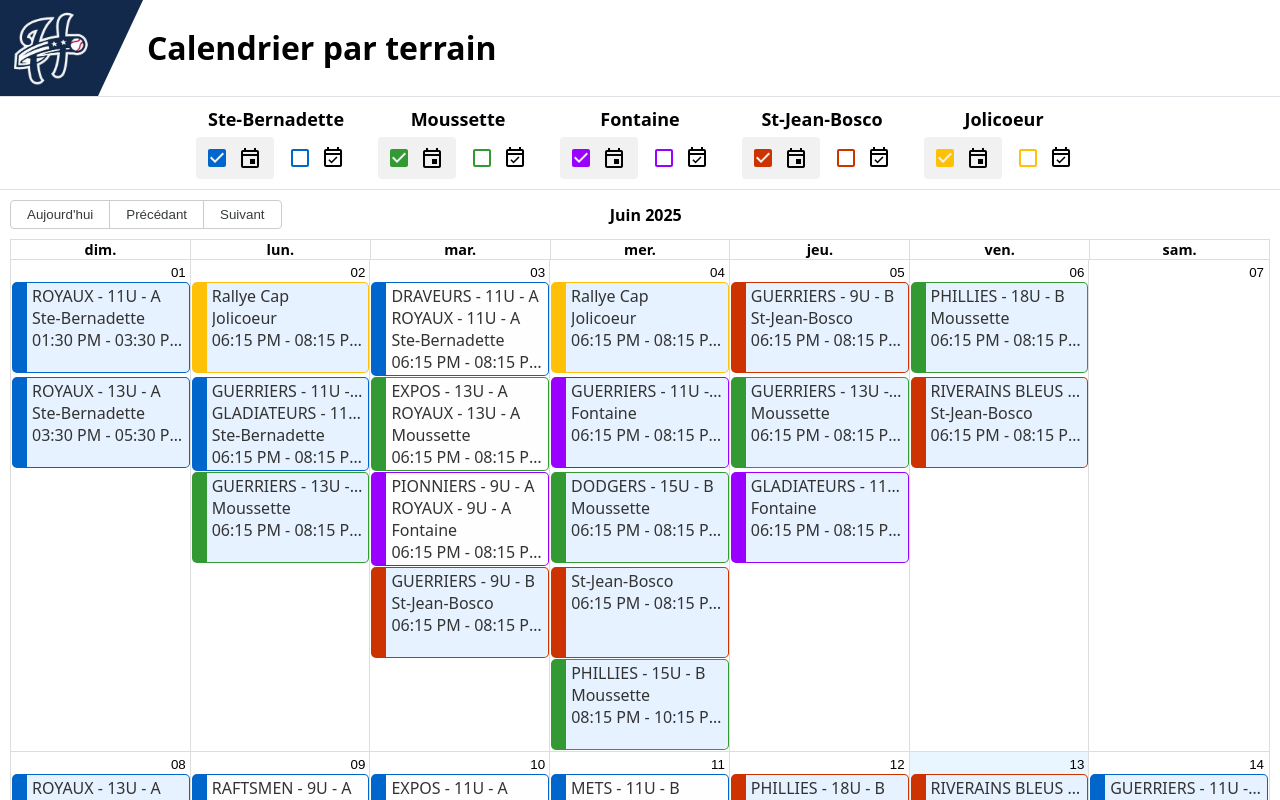
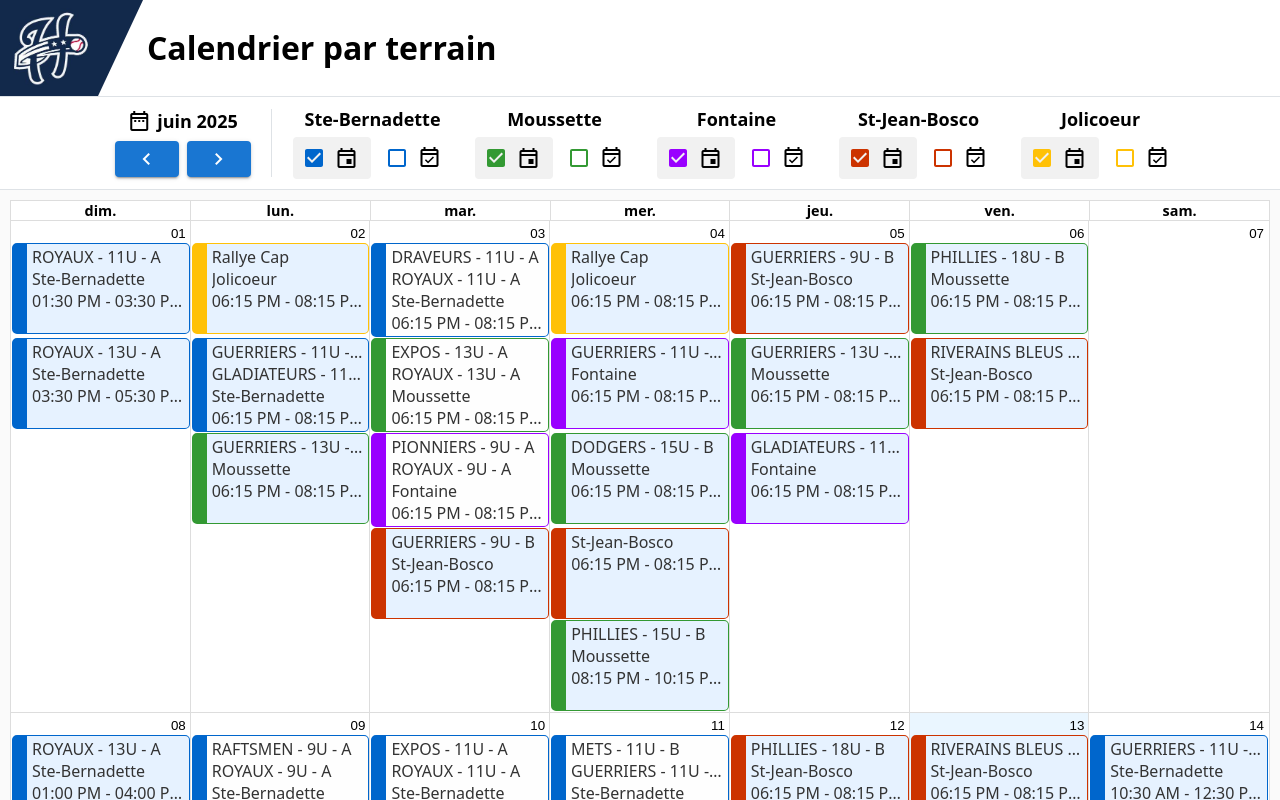
Before and after one commit to jcgauthier1979/baseball-calendar, a React (Vite) app: page / in a window 1280 px wide. Shown: the top 800 px of the page. Built offline with nearby package versions, Linux system fonts and the light colour scheme.

Commit message:
Move month nav to main menu.

```diff
--- a/src/App.tsx
+++ b/src/App.tsx
@@ -1,8 +1,8 @@
 import React, { useEffect, useState } from "react";
-import { Calendar, Views, type View } from "react-big-calendar";
+import { Calendar, Views, type NavigateAction, type View } from "react-big-calendar";
 import "react-big-calendar/lib/css/react-big-calendar.css";
 import Checkbox from '@mui/material/Checkbox';
-import { FormControlLabel, FormGroup } from "@mui/material";
+import { Button, FormControlLabel, FormGroup } from "@mui/material";
 import * as Consts from "./utils/consts";
 import * as Types from "./utils/types";
 import * as Helpers from "./utils/helpers";
@@ -192,6 +192,28 @@ function App() {
     setView(view);
   };
 
+    const handleNavigate = (action: NavigateAction) => {
+    let newDate = new Date(date);
+
+    switch (action) {
+      case 'NEXT':
+        if (view === 'month') newDate.setMonth(newDate.getMonth() + 1);
+        if (view === 'week') newDate.setDate(newDate.getDate() + 7);
+        if (view === 'day') newDate.setDate(newDate.getDate() + 1);
+        break;
+      case 'PREV':
+        if (view === 'month') newDate.setMonth(newDate.getMonth() - 1);
+        if (view === 'week') newDate.setDate(newDate.getDate() - 7);
+        if (view === 'day') newDate.setDate(newDate.getDate() - 1);
+        break;
+      case 'TODAY':
+        newDate = new Date();
+        break;
+    }
+
+    setDate(newDate);
+  };
+
   const toggleMenu = () => {
     setShowMenu(!showMenu);
   };
@@ -222,6 +244,21 @@ function App() {
       </div>
       <div id="filters" className={(showMenu ? 'h-menu-open ' : '') + (isSticky ? 'sticky ' : '')}>
         <FormGroup row sx={{ justifyContent: 'center', alignItems: 'center', gap: 2, '& .MuiSvgIcon-root': { fontSize: 24 } }}>
+          <div className="toolbar-nav">
+
+            <div className="mx-2 font-bold toolbar-nav-month">
+              <span className="material-icons-outlined toolbar-nav-month-icon">date_range</span>
+              <span className="toolbar-nav-month-label">{Consts.localizer.format(date, 'MMMM yyyy', "fr-CA")}</span>
+            </div>
+
+            <Button variant="contained" onClick={() => handleNavigate('PREV')}>
+              <span className="material-icons-outlined">chevron_left</span>
+            </Button>
+            <Button variant="contained" onClick={() => handleNavigate('NEXT')}>
+              <span className="material-icons-outlined">chevron_right</span>
+            </Button>
+
+          </div>
           <div className="venue-group">
             <div className="venue-name">Ste-Bernadette</div>
             <FormControlLabel label="" className="checkbox-venue"
@@ -288,7 +325,7 @@ function App() {
           endAccessor="end"
           style={{ minHeight: 600 }}
           eventPropGetter={eventPropGetter}
-          components={{ event: EventComponent }}
+          components={{ event: EventComponent, toolbar: () => null }}
           culture="fr-CA"
           views={[Views.MONTH]}
           defaultView={Views.MONTH}
--- a/src/calendar.css
+++ b/src/calendar.css
@@ -2,6 +2,8 @@ body {
   font-family: ui-sans-serif, system-ui, sans-serif, "Apple Color Emoji", "Segoe UI Emoji", "Segoe UI Symbol", "Noto Color Emoji";
   padding: 0;
   margin: 0;
+
+  background-color: rgb(250, 250, 250);
 }
 
 #banner {
@@ -9,7 +11,8 @@ body {
   padding: 0px;
   border-bottom: 1px solid #dee2e6;
   min-height: 96px;
-  line-height:0
+  line-height:0;
+  background-color: #fff;
 }
 
 #banner img {
@@ -41,6 +44,7 @@ body {
   margin-left: 10px;
   margin-right: 10px;
   margin-bottom: 10px;
+  background-color: #fff;
 }
 
 #filters {
@@ -82,6 +86,13 @@ body {
 .rbc-row-content-scroll-container {
   min-height: 80px;
 }
+
+/*.rbc-row.rbc-month-header {
+  position: sticky;
+  top: 97px;
+  z-index: 1000;
+  background-color: #fff;
+}*/
 
 .rbc-event {
   min-height: 91px !important;
@@ -138,6 +149,37 @@ body {
 
 #h-menu:hover {
   cursor: pointer;
+}
+
+.toolbar-nav {
+  padding-right: 16px;
+  margin-right: 16px;
+  font-weight: 600;
+  font-size: 18px;
+  text-align: center;
+  border-right:#dee2e6 1px solid;
+}
+
+.toolbar-nav .material-icons-outlined{
+    display: inline-flex;
+    vertical-align: top;
+}
+
+.toolbar-nav Button {
+  margin-left: 4px;
+  margin-right: 4px;
+}
+
+.toolbar-nav-month {
+  padding-bottom: 8px;
+}
+
+.toolbar-nav-month-icon {
+  padding-right: 6px;
+}
+
+.toolbar-nav-month-label {
+  text-transform: capitalize !important;
 }
 
 @media only screen and (max-width: 992px) {
```
Also changed, not shown: src/components/customCalendarToolbar.tsx (added, +28 -0 lines).
